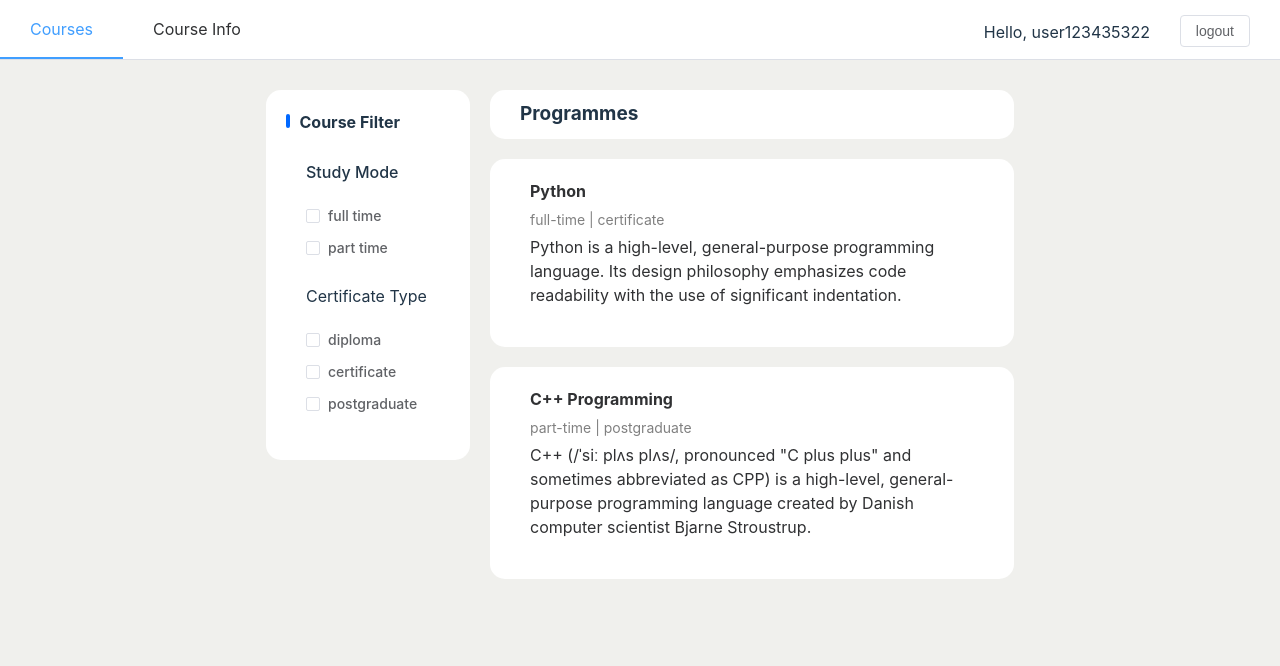
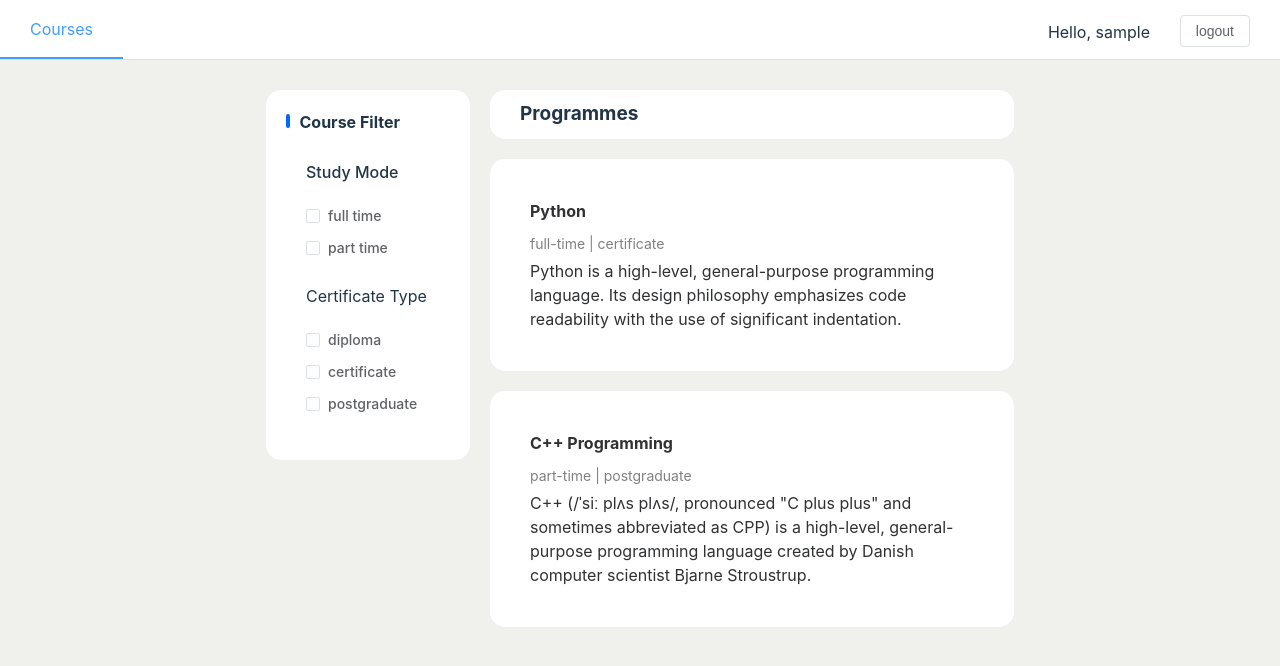
Before and after one commit to Marvel-Yi/shri-front-end, a Vue app: page /home in a window 1280 px wide. Shown: the top 666 px of the page. Built offline with nearby package versions, Linux system fonts and the light colour scheme; no server answers; sample sign-in values are in the browser's storage.

Commit message:
feature: display user name

```diff
--- a/src/App.vue
+++ b/src/App.vue
@@ -18,14 +18,13 @@
       style="position: fixed;top: 0;z-index: 9;width: 100%"
   >
     <el-menu-item index="/home" ><div style="margin-right: 10px;margin-left: 10px;font-size: 16px">Courses</div></el-menu-item>
-    <el-menu-item index="/courseInfo"><div style="margin-right: 10px;margin-left: 10px;font-size: 16px">Course Info</div></el-menu-item>
 
     <div v-if="!this.$data.login">
     <el-button style="position:absolute;right: 30px;top: 15px" @click="this.$router.push('/login')">login</el-button>
     <el-button style="position:absolute;right: 120px;top: 15px" @click="this.$router.push('/register')">register</el-button>
     </div>
     <div v-if="this.$data.login">
-      <div style="position:absolute;right:130px;top:20px;">Hello, user123435322</div>
+      <div style="position:absolute;right:130px;top:20px;">Hello, {{ userName }}</div>
       <el-button style="position:absolute;right: 30px;top: 15px" @click="handleLogout">logout</el-button>
     </div>
 
--- a/src/views/homePage.vue
+++ b/src/views/homePage.vue
@@ -44,8 +44,10 @@
         <el-card v-for="(item,index) in this.$data.courseList" style="margin-top: 20px;border:0px;border-radius: 15px;cursor: pointer" shadow="hover"
                  @click="handleClickProgramme(item)">
           <el-container>
-            <el-header height="10px" style="text-align: left;font-size: 16px;font-weight: bold">{{ item.name }}</el-header>
-            <el-main  style="text-align: left"><div style="font-size: 14px;color: gray;margin-bottom: 5px">{{ item.studyMode }}  | {{item.certificateType}}</div>
+            <!--<el-header  style="text-align: left;font-size: 16px;font-weight: bold;min-height: 10px">{{ item.name }}</el-header>-->
+            <el-main  style="text-align: left">
+              <div style="text-align: left;font-size: 16px;font-weight: bold;min-height: 10px;margin-bottom: 10px;">{{ item.name }}</div>
+              <div style="font-size: 14px;color: gray;margin-bottom: 5px">{{ item.studyMode }}  | {{item.certificateType}}</div>
               <div>{{ item.programmeNotes }}</div></el-main>
           </el-container>
 
```
